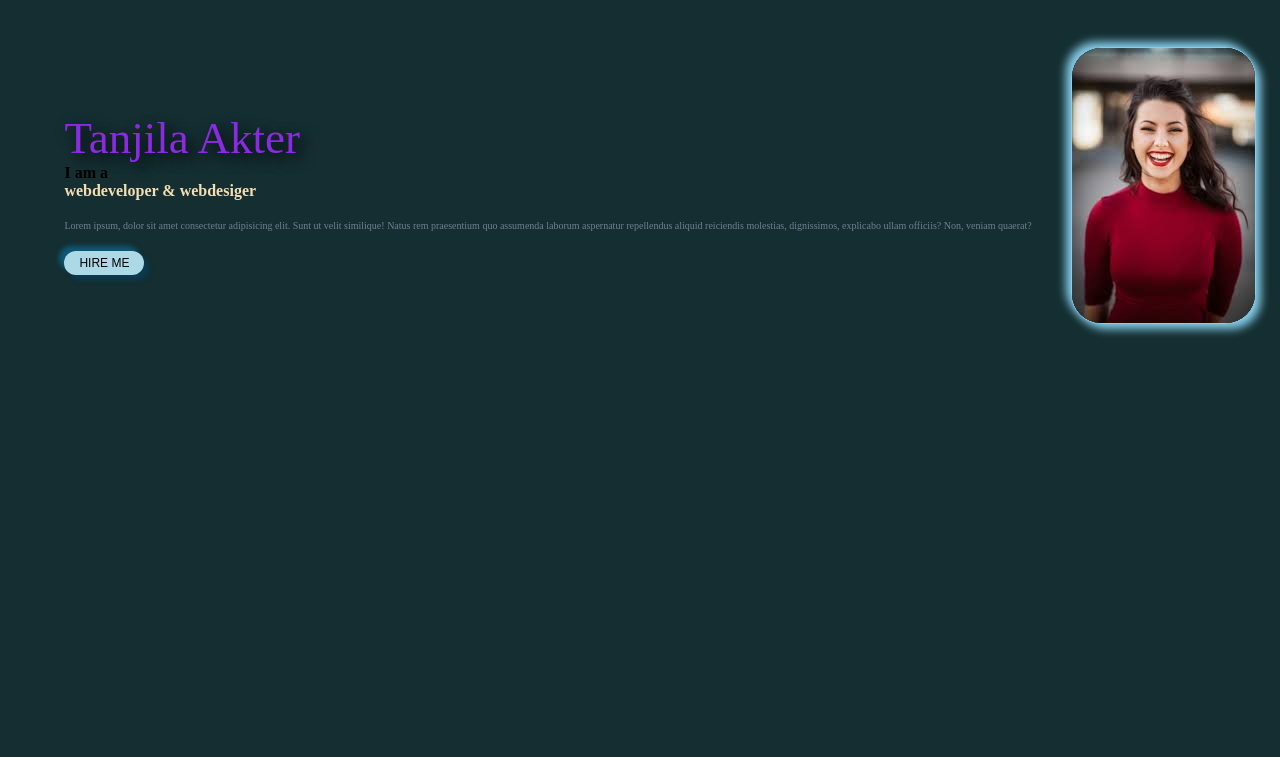
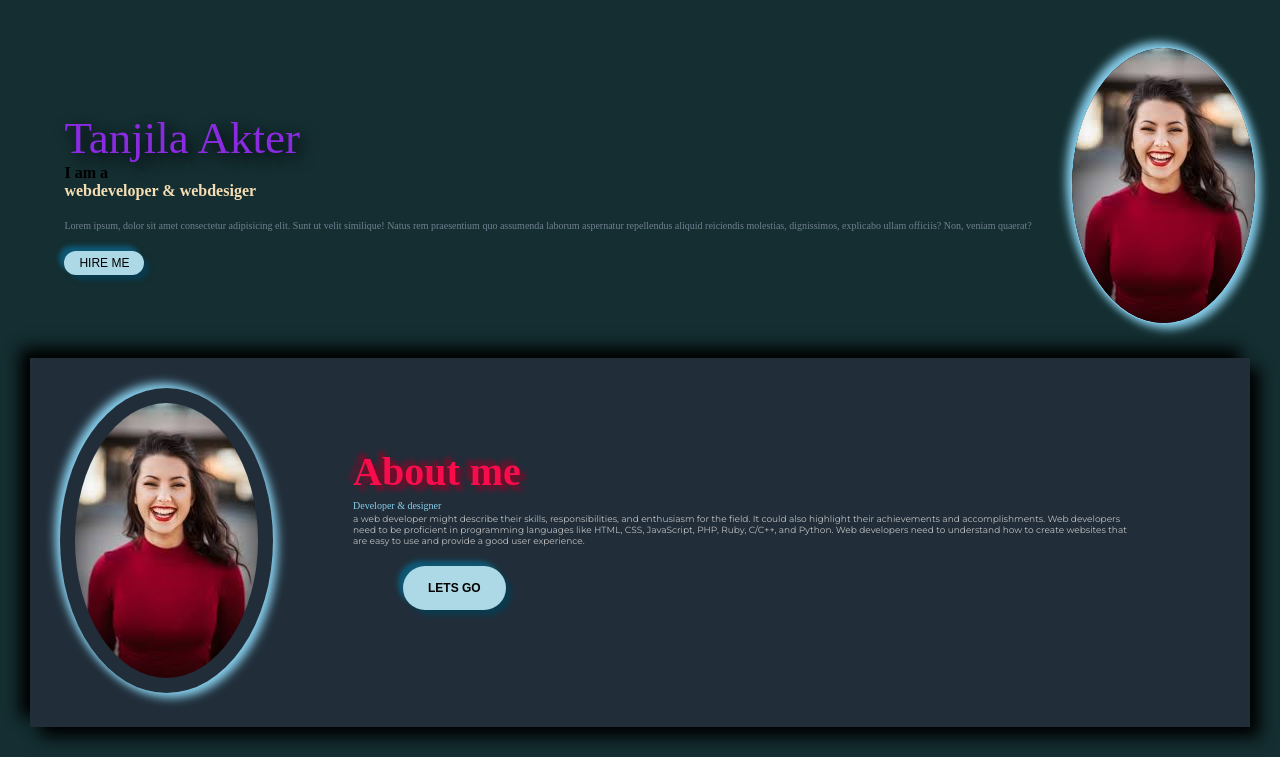
Before and after one commit to Tanjilaosd/Assignment3, a plain HTML site: page index.html in a window 1280 px wide. Shown: the part 60-817 px from the top of the page. Drawn offline with Linux system fonts and the light colour scheme.

Commit message:
header section

```diff
--- a/index.html
+++ b/index.html
@@ -42,7 +42,19 @@
             </div>
         </div>
         <div class="services">
+           <div class="about-section">
+            <div class="left"><img src="./src/image2.png" alt=""></div>
+           <div class="right">
+            <h1 class="title">About me</h1>
+            <span>Developer & designer</span>
+            <div class="paragraph">
+                a web developer might describe their skills, responsibilities, and enthusiasm for the field. It could also highlight their achievements and accomplishments.
+                Web developers need to be proficient in programming languages like HTML, CSS, JavaScript, PHP, Ruby, C/C++, and Python. Web developers need to understand how to create websites that are easy to use and provide a good user experience.
 
+            </div>
+            <button class="btn">lets go</button>
+           </div>
+           </div>
         </div>
     </header>
 </body>
--- a/style.css
+++ b/style.css
@@ -1,3 +1,4 @@
+@import url('https://fonts.googleapis.com/css2?family=Montserrat:ital,wght@0,100..900;1,100..900&display=swap');
 *{
     margin: 0;
     padding: 0;
@@ -66,7 +67,7 @@ nav{
 }
 .right-side >img{
     border: 1px solid skyblue;
-    border-radius: 30px;
+    border-radius: 50%;
     background-color: black;
     margin-top: 50px;
     margin-right: 10px;
@@ -100,3 +101,49 @@ button{
 
 }
 /* ------------------------section end-------- */
+.services{
+    width: 100%;
+}
+.about-section{
+    padding: 30px;
+    margin: 30px;
+    background-color:#212e3a ;
+    display: flex;
+    justify-content: space-between;
+    box-shadow: 10px 10px 15px black, -10px -10px 15px black;
+}
+.left >img{
+    padding: 15px;
+    border-radius: 50%;
+    box-shadow: 5px 5px 10px skyblue,-5px -5px 10px skyblue;
+
+}
+.right{
+    margin-top: 30px;
+    padding: 30px;
+    margin-left: 50px;
+    margin-right: 50px;
+}
+.right>.title{
+    color: #f90c4b;
+    font-size: 40px;
+    text-shadow: -5px -5px 5px #7b0b29, 5px 5px 5px #800828 ;
+}
+.paragraph{
+    color: silver;
+    font-size: 9px;
+    font-family: "Montserrat", serif;
+}
+.right>span{
+    color: skyblue;
+   font-size: 10px;
+   padding-bottom: 10px;
+}
+.btn{
+    border: none;
+    outline: none;
+    font-weight: bold;
+    display: flex;
+    align-items: center;
+    padding: 15px 25px;
+}
```
Also changed, not shown: 1 other file.
